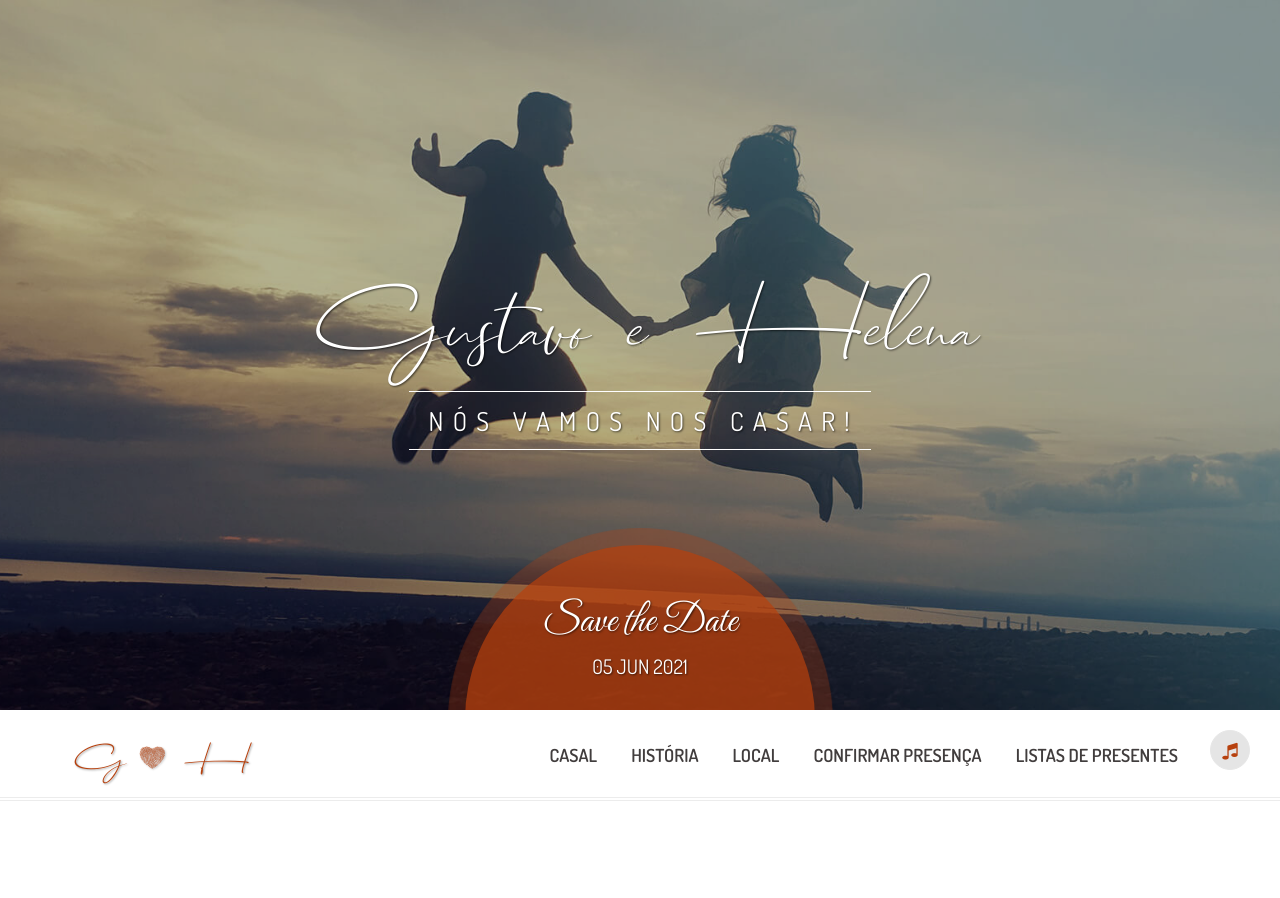
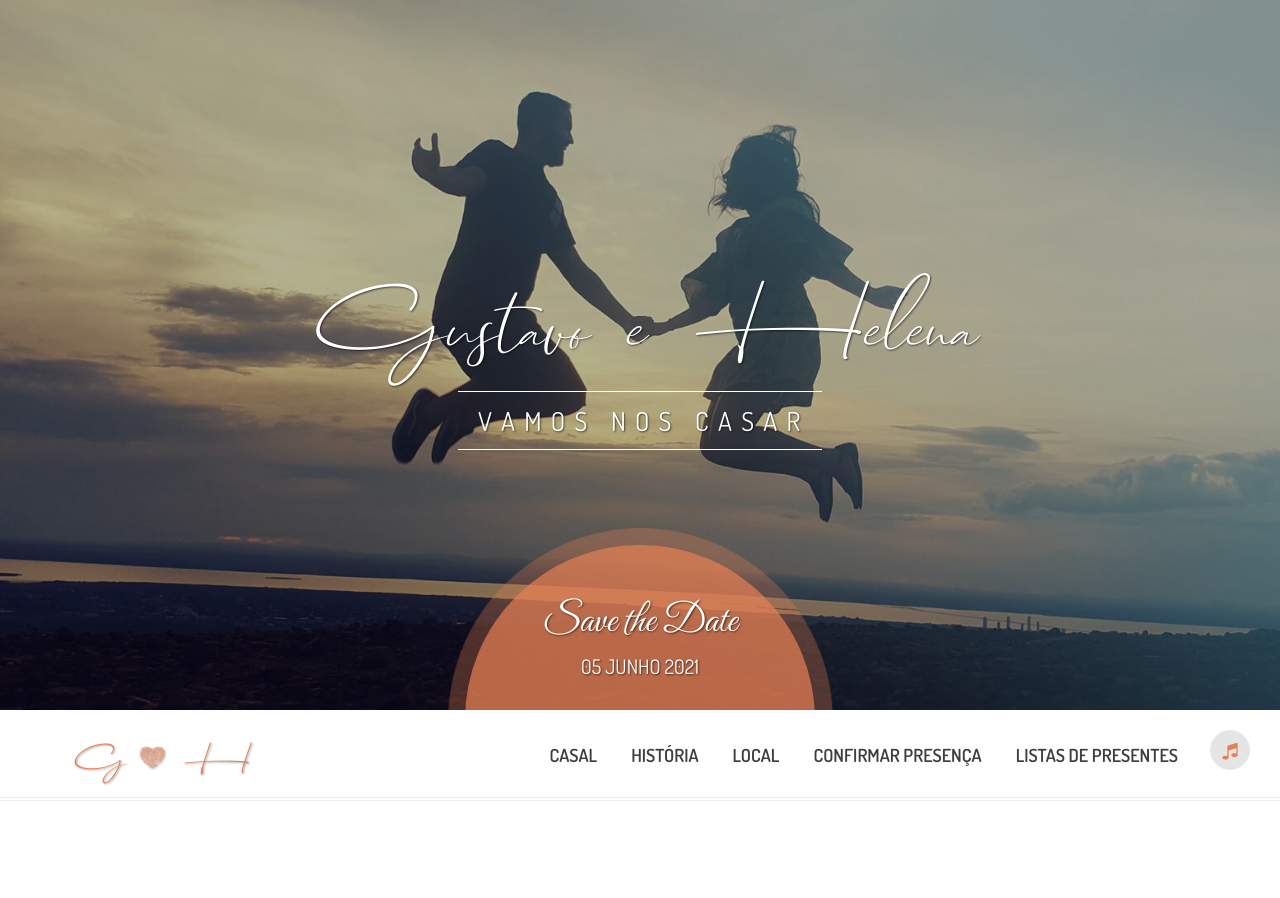
Before and after one commit to guscsales/my-wedding-deprecated, a website: page public/index.html in a window 1280 px wide. Shown: the top 898 px of the page. Drawn offline with Linux system fonts and the light colour scheme.

Commit message:
minor changes

```diff
--- a/public/index.html
+++ b/public/index.html
@@ -7,7 +7,7 @@
 		<meta name="viewport" content="width=device-width, initial-scale=1" />
 
 		<!-- Page Title -->
-		<title>Nós vamos nos casar! - Gustavo e Helena</title>
+		<title>Vamos nos casar! - Gustavo e Helena</title>
 
 		<!-- Favicon and Touch Icons -->
 		<link
@@ -101,26 +101,21 @@
 						</h2>
 						<div class="married-text wow fadeIn" data-wow-delay="1s">
 							<h4 class="">
-								<span class=" wow fadeInUp" data-wow-delay="1.05s">N</span>
-								<span class=" wow fadeInUp" data-wow-delay="1.10s">ó</span>
-								<span class=" wow fadeInUp" data-wow-delay="1.15s">s</span>
+								<span class=" wow fadeInUp" data-wow-delay="1.05s">V</span>
+								<span class=" wow fadeInUp" data-wow-delay="1.10s">a</span>
+								<span class=" wow fadeInUp" data-wow-delay="1.15s">m</span>
+								<span class=" wow fadeInUp" data-wow-delay="1.30s">o</span>
+								<span class=" wow fadeInUp" data-wow-delay="1.35s">s</span>
 								<span>&nbsp;</span>
-								<span class=" wow fadeInUp" data-wow-delay="1.30s">v</span>
-								<span class=" wow fadeInUp" data-wow-delay="1.35s">a</span>
-								<span class=" wow fadeInUp" data-wow-delay="1.40s">m</span>
+								<span class=" wow fadeInUp" data-wow-delay="1.40s">n</span>
 								<span class=" wow fadeInUp" data-wow-delay="1.45s">o</span>
 								<span class=" wow fadeInUp" data-wow-delay="1.50s">s</span>
 								<span>&nbsp;</span>
-								<span class=" wow fadeInUp" data-wow-delay="1.65s">n</span>
-								<span class=" wow fadeInUp" data-wow-delay="1.70s">o</span>
+								<span class=" wow fadeInUp" data-wow-delay="1.65s">c</span>
+								<span class=" wow fadeInUp" data-wow-delay="1.70s">a</span>
 								<span class=" wow fadeInUp" data-wow-delay="1.75s">s</span>
-								<span>&nbsp;</span>
-								<span class=" wow fadeInUp" data-wow-delay="1.80s">c</span>
-								<span class=" wow fadeInUp" data-wow-delay="1.85s">a</span>
-								<span class=" wow fadeInUp" data-wow-delay="1.90s">s</span>
-								<span class=" wow fadeInUp" data-wow-delay="1.95s">a</span>
-								<span class=" wow fadeInUp" data-wow-delay="2.00s">r</span>
-								<span class=" wow fadeInUp" data-wow-delay="2.05s">!</span>
+								<span class=" wow fadeInUp" data-wow-delay="1.80s">a</span>
+								<span class=" wow fadeInUp" data-wow-delay="1.85s">r</span>
 							</h4>
 						</div>
 						<!-- <i class="fa fa-heart"></i> -->
@@ -128,7 +123,7 @@
 
 					<div class="save-the-date">
 						<h4>Save the Date</h4>
-						<span class="date">05 JUN 2021</span>
+						<span class="date">05 JUNHO 2021</span>
 					</div>
 				</div>
 			</section>
@@ -403,7 +398,7 @@
 				<div class="container">
 					<div class="row">
 						<div class="col col-xs-12">
-							<h2><span>Estamos prestes a...</span> Celebrar Nosso Amor</h2>
+							<h2><span>Estamos prestes à...</span> Celebrar nosso amor!</h2>
 						</div>
 					</div>
 					<!-- end row -->
@@ -447,7 +442,7 @@
 									<ul>
 										<li>
 											<i class="fa fa-map-marker"></i> Rua Guaiaúna, 820 -
-											Penha, São Paulo - SP, 03631-000
+											Penha, São Paulo - SP
 										</li>
 										<li><i class="fa fa-clock-o"></i> 05.06.2021, 18H - 2H</li>
 									</ul>
@@ -499,7 +494,7 @@
 									title="Clique para ver o mapa"
 									href="https://www.google.com/maps/embed?pb=!1m14!1m8!1m3!1d14631.164942584663!2d-46.5792295!3d-23.5400099!3m2!1i1024!2i768!4f13.1!3m3!1m2!1s0x0%3A0xd507493c69e129c1!2sibis%20S%C3%A3o%20Paulo%20Tatuap%C3%A9!5e0!3m2!1sen!2sbr!4v1604886929466!5m2!1sen!2sbr"
 								>
-									<strong>Rua Filipe Camarão, 547 - Tatuapé - São Paulo - SP, 03065-000</strong>.
+									<strong>Rua Filipe Camarão, 547 - Tatuapé - São Paulo - SP</strong>.
 								</a>
 
 							</p>
@@ -646,7 +641,7 @@
 				<div class="container">
 					<div class="row">
 						<div class="col col-xs-12">
-							<h2>Esperamos Você!</h2>
+							<h2>Esperamos você!</h2>
 							<span>- Gustavo & Helena</span>
 						</div>
 					</div>
--- a/public/sass/helpers/_variables.scss
+++ b/public/sass/helpers/_variables.scss
@@ -23,7 +23,7 @@ $lighter-gray: #f9f9f9;
 $gray3: #767878;
 $white: #fff;
 $black: #000;
-$green: #b7410e;
+$green: #e68054;
 
 $theme-primary-color: $green;
 $body-bg-color: $white;
```
Also changed, not shown: public/css/style.css.
